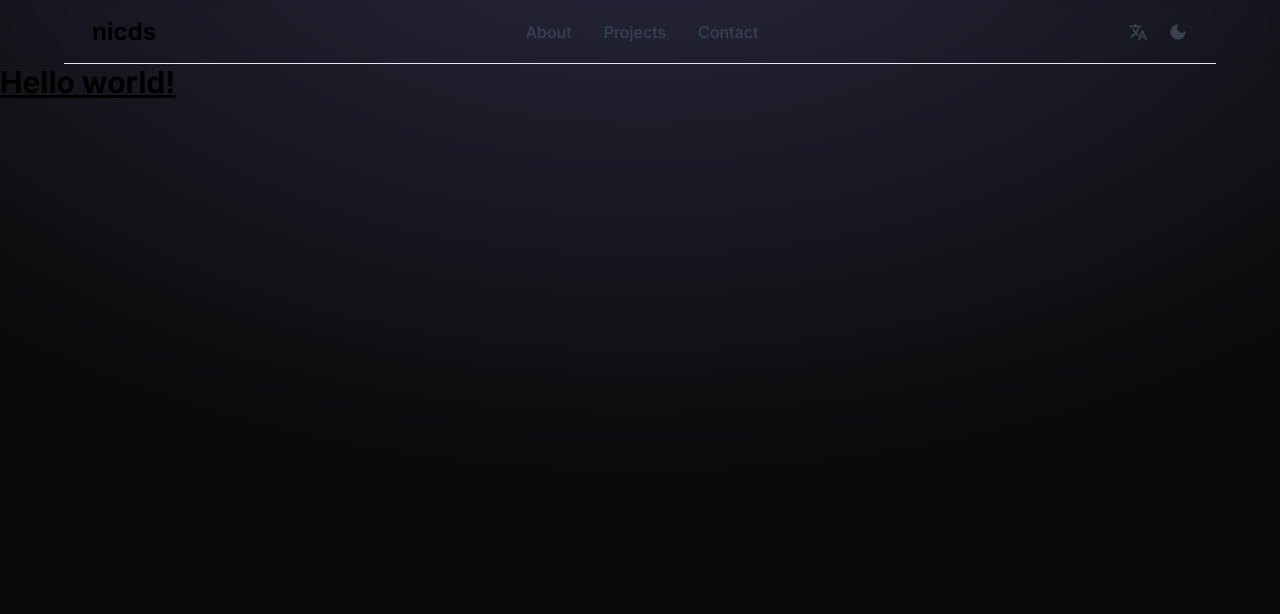
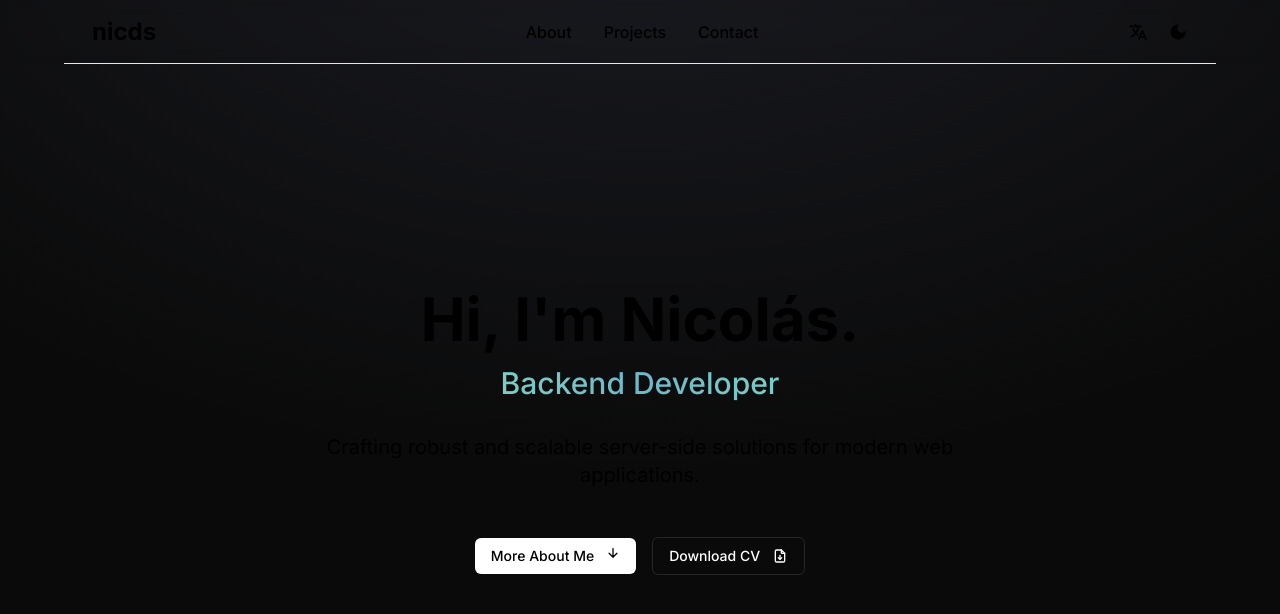
Before and after one commit to nicds-dev/portfolio-react, a React (Vite) app: page / in a window 1280 px wide. Shown: the top 614 px of the page. Built offline with nearby package versions, Linux system fonts and the light colour scheme.

Commit message:
Update navbar and hero

```diff
--- a/package.json
+++ b/package.json
@@ -13,6 +13,7 @@
     "class-variance-authority": "^0.7.1",
     "clsx": "^2.1.1",
     "lucide-react": "^0.469.0",
+    "motion": "^11.16.0",
     "react": "^18.3.1",
     "react-dom": "^18.3.1",
     "react-icons": "^5.4.0",
--- a/src/App.tsx
+++ b/src/App.tsx
@@ -1,17 +1,19 @@
 import NavBar from "@/components/Navbar"
+import Hero from "@/components/Hero"
+import About from "@/components/About"
 
 function App() {
 
   return (
-    <>
-      <div
-        className="absolute top-0 z-[-2] h-screen w-screen bg-neutral-950 bg-[radial-gradient(ellipse_80%_80%_at_50%_-20%,rgba(120,119,198,0.3),rgba(255,255,255,0))]"
-      />
+    <div
+      className="absolute top-0 z-[-2] h-full w-full bg-neutral-950 bg-[radial-gradient(ellipse_80%_80%_at_50%_-20%,rgba(176,189,255,0.1),rgba(255,255,255,0))]"
+    >
       <NavBar />
-      <h1 className="text-3xl font-bold underline">
-        Hello world!
-      </h1>
-    </>
+      <main className="max-w-6xl mx-auto">
+        <Hero />
+        <About />
+      </main>
+    </div>
   )
 }
 
--- /dev/null
+++ b/src/components/Hero.tsx
@@ -0,0 +1,38 @@
+import { motion } from "motion/react"
+import { TbFileDownload } from "react-icons/tb";
+import { IoArrowDown } from "react-icons/io5";
+
+function Hero() {
+  return (
+    <section id="hero" className="h-[calc(100vh-4rem)] flex flex-col justify-center items-center text-center">
+      <motion.div
+        initial={{ opacity: 0, y: 20 }}
+        animate={{ opacity: 1, y: 0 }}
+        transition={{ duration: 0.5 }}
+      >
+        <h1 className="text-4xl md:text-6xl font-bold mb-4">Hi, I'm Nicolás.</h1>
+        <h2 className="text-2xl md:text-3xl font-medium bg-gradient-to-r from-[#8fe9c2] via-[#70b8c8] to-[#8fe9c2] bg-clip-text text-transparent mb-8">Backend Developer</h2>
+        <p className="text-xl mb-12 max-w-2xl">
+          Crafting robust and scalable server-side solutions for modern web applications.
+        </p>
+        <div className="flex flex-col sm:flex-row justify-center items-center text-sm gap-4">
+          <a
+            href="#about"
+            className="bg-white hover:bg-gray-300 text-black font-medium py-2 px-4 rounded-md flex items-center justify-center transition">
+            More About Me
+            <IoArrowDown className="ml-3 animate-bounce-slow" />
+          </a>
+          <a
+            href="/path-to-your-cv.pdf"
+            download
+            className="border border-[#27272A] hover:bg-[#27272A] text-white font-medium py-2 px-4 rounded-md flex items-center justify-center transition">
+            Download CV
+            <TbFileDownload className="ml-3 h-4 w-4" />
+          </a>
+        </div>
+      </motion.div>
+    </section>
+  );
+};
+
+export default Hero;
--- a/src/components/Navbar.tsx
+++ b/src/components/Navbar.tsx
@@ -7,33 +7,33 @@ function NavBar() {
   const [menuOpen, setMenuOpen] = useState(false);
 
   return (
-    <nav className="sticky top-0 z-50 bg-background/80 backdrop-blur-sm">
+    <nav className="sticky top-0 z-50 backdrop-blur">
       <div className="max-w-6xl mx-auto">
         <div className="flex justify-between items-center h-16 border-b border-gray-200 px-5">
           {/* Logo */}
           <div className="flex items-center">
-            <span className="text-2xl font-bold text-primary p-2">nicds</span>
+            <a href="#hero" className="text-2xl font-bold text-primary p-2">nicds</a>
           </div>
 
           {/* Desktop Links */}
           <div className="hidden sm:flex sm:space-x-8">
-            <a href="#about" className="text-base font-medium text-gray-700 hover:text-white">
+            <a href="#about" className="text-base font-medium hover:text-gray-300">
               About
             </a>
-            <a href="#projects" className="text-base font-medium text-gray-700 hover:text-white">
+            <a href="#projects" className="text-base font-medium hover:text-gray-300">
               Projects
             </a>
-            <a href="#contact" className="text-base font-medium text-gray-700 hover:text-white">
+            <a href="#contact" className="text-base font-medium hover:text-gray-300">
               Contact
             </a>
           </div>
 
           {/* Icons */}
           <div className="flex items-center space-x-1">
-            <button aria-label="Change Language" className="p-2 text-gray-700 hover:text-white transition">
+            <button aria-label="Change Language" className="p-2 hover:bg-[#27272A] rounded-md transition">
               <IoLanguage size={20} />
             </button>
-            <button aria-label="Toggle Dark Mode" className="p-2 text-gray-700 hover:text-white transition">
+            <button aria-label="Toggle Dark Mode" className="p-2 hover:bg-[#27272A] rounded-md transition">
               <MdDarkMode size={20} />
             </button>
 
@@ -41,7 +41,7 @@ function NavBar() {
             <button
               onClick={() => setMenuOpen(!menuOpen)}
               aria-label="Toggle Menu"
-              className="sm:hidden p-2 text-gray-700 hover:text-primary transition"
+              className="sm:hidden p-2 hover:text-primary transition"
             >
               <AiOutlineMenu size={30} />
             </button>
@@ -51,13 +51,13 @@ function NavBar() {
         {/* Mobile Menu */}
         {menuOpen && (
           <div className="sm:hidden mt-2 space-y-2">
-            <a href="#about" className="block text-base font-medium text-gray-700 hover:text-primary hover:underline">
+            <a href="#about" className="block text-base font-medium hover:text-primary hover:underline">
               About
             </a>
-            <a href="#projects" className="block text-base font-medium text-gray-700 hover:text-primary hover:underline">
+            <a href="#projects" className="block text-base font-medium hover:text-primary hover:underline">
               Projects
             </a>
-            <a href="#contact" className="block text-base font-medium text-gray-700 hover:text-primary hover:underline">
+            <a href="#contact" className="block text-base font-medium hover:text-primary hover:underline">
               Contact
             </a>
           </div>
--- a/tailwind.config.js
+++ b/tailwind.config.js
@@ -8,7 +8,10 @@ export default {
     extend: {
       height: {
         '18': '4.5rem'
-      }
+      },
+      animation: {
+        'bounce-slow': 'bounce 1.3s infinite',
+      },
     },
   },
   plugins: [],
```
Also changed, not shown: 1 other file (tests, documents, lock files or other folders).
